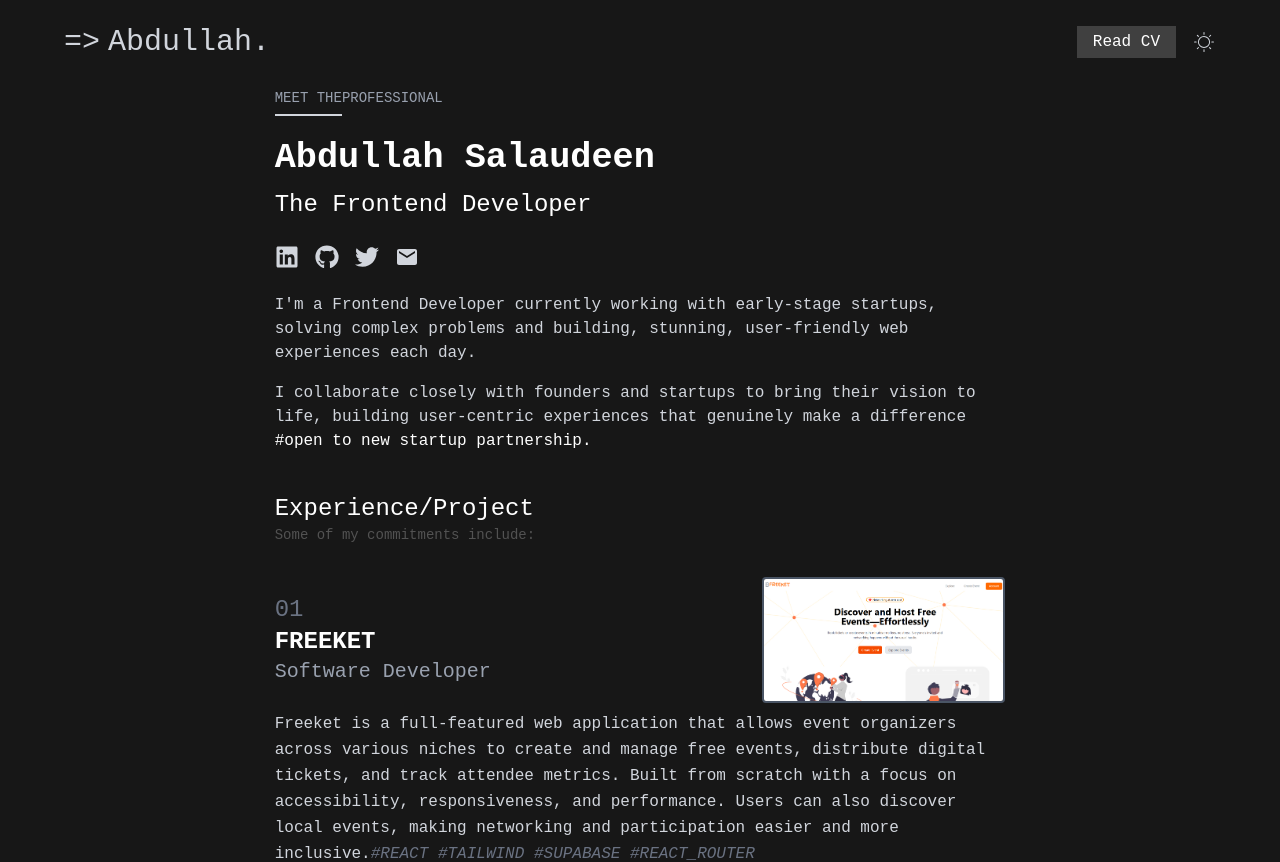
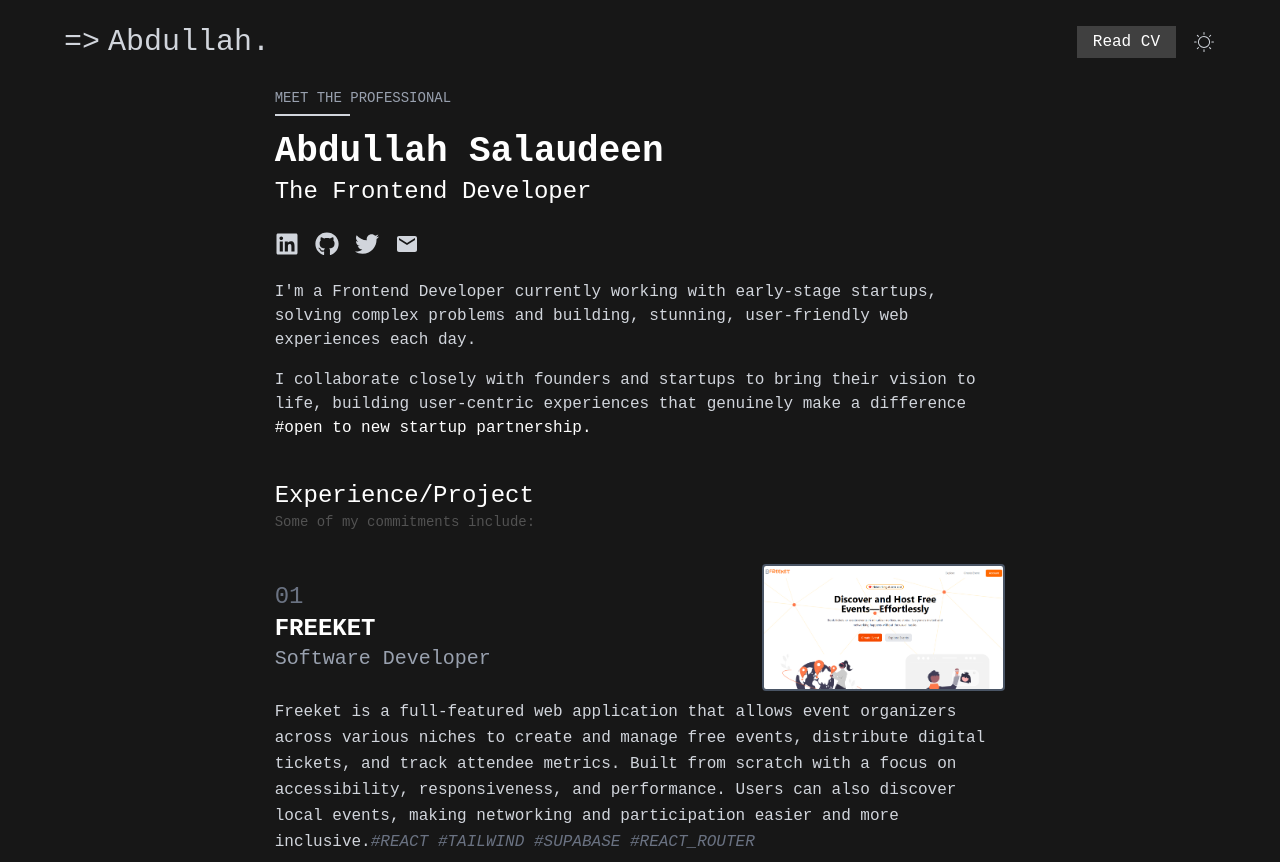
Before and after one commit to TheOnlyAbdull/portfolio-v2, a React (Vite) app: page / in a window 1280 px wide. Shown: the top 862 px of the page. Built offline with nearby package versions, Linux system fonts and the light colour scheme.

Commit message:
correct hero typo

```diff
--- a/src/component/Hero.jsx
+++ b/src/component/Hero.jsx
@@ -4,13 +4,11 @@ function Hero() {
   return (
     <div className="px-2 pt-22 md:w-8/12 lg:w-7/12 mx-auto text-neutral-800 dark:text-gray-300">
       <p className="text-sm mb-6 text-neutral-600 dark:text-gray-400">
-        <span className="border-b-2 pb-2 border-neutral-800 dark:border-gray-300">
-          MEET THE
-        </span>
-        PROFESSIONAL
+        <span className="border-b-2 pb-2 border-neutral-800 dark:border-gray-300">MEET THE </span>
+         PROFESSIONAL
       </p>
 
-      <h1 className="text-[2.2rem] mb-1 font-bold text-neutral-900 dark:text-white">
+      <h1 className="text-4xl mb-1 font-bold text-neutral-900 dark:text-white">
         Abdullah Salaudeen
       </h1>
 
```
